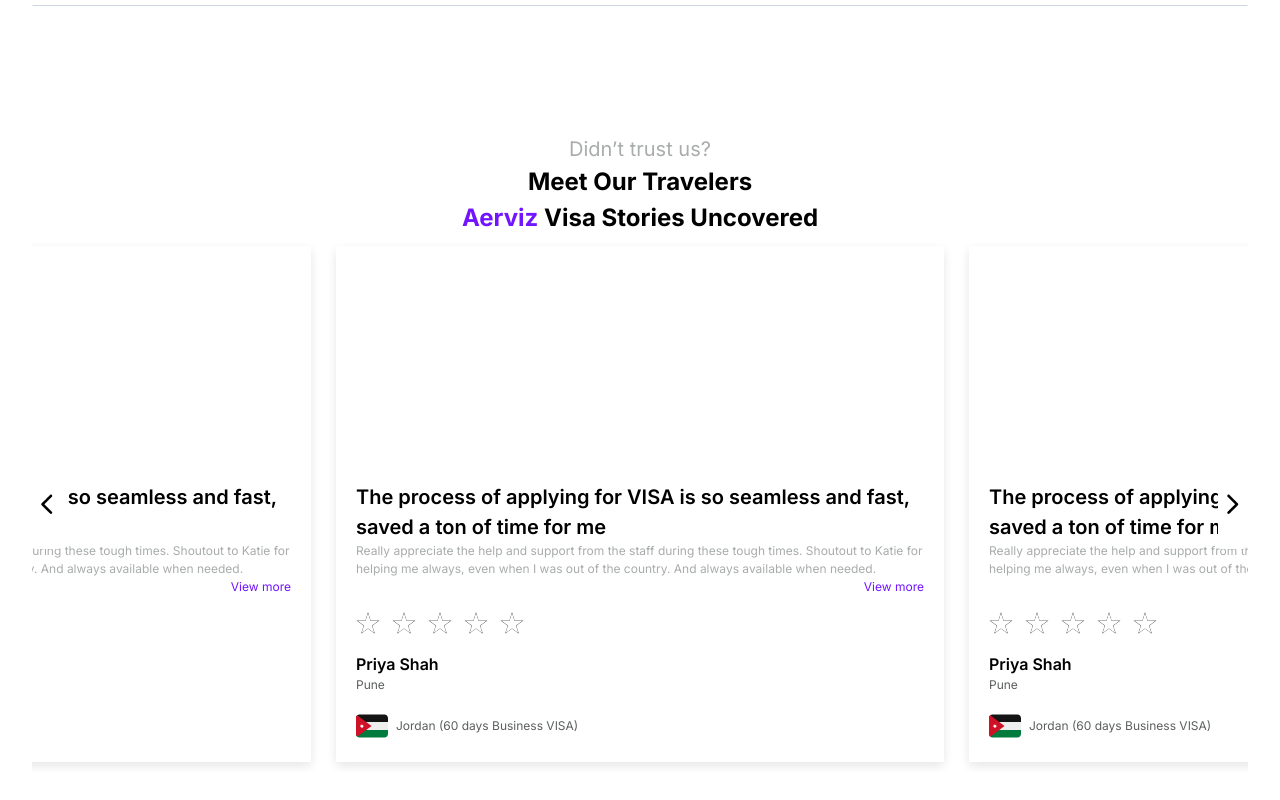
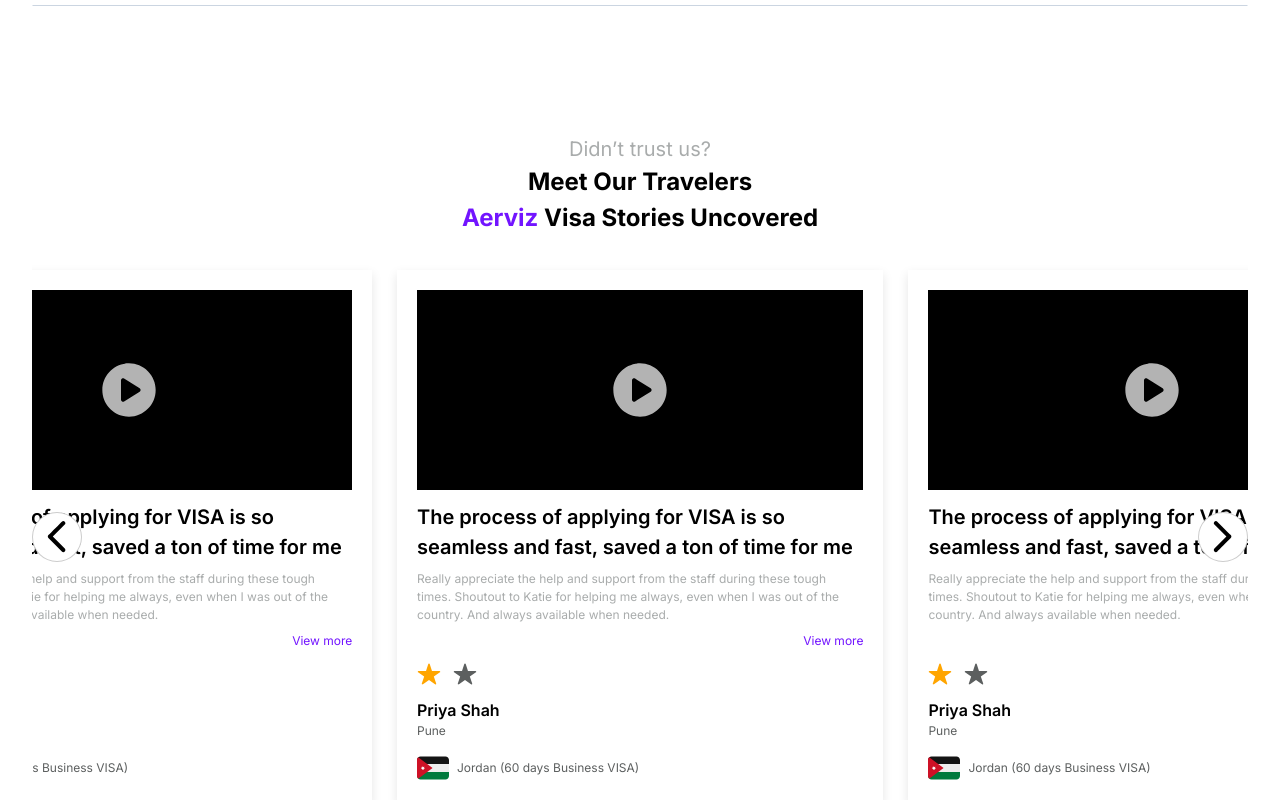
Before and after one commit to itseskimo/AerFlyt, a Next.js app in the folder client/: page / in a window 1280 px wide. Shown: the part 4300-5100 px from the top of the page. Built offline with nearby package versions, Linux system fonts and the light colour scheme.

Commit message:
slider rating changes

```diff
--- a/client/src/app/globals.css
+++ b/client/src/app/globals.css
@@ -45,9 +45,10 @@
     align-items: center;
     justify-content: center;
     cursor: pointer;
-    width: 30px;
-    height: 90px;
-    border-radius: 5px;
+    border: 1px solid #00000033    ;
+    width: 50px;
+    height: 50px;
+    border-radius: 50%;
     background-color: white;
   }
 
--- a/client/src/components/elements/carouselBtns/carouselBtns.jsx
+++ b/client/src/components/elements/carouselBtns/carouselBtns.jsx
@@ -11,6 +11,7 @@
           <path
             fill="currentColor"
             d="M355.66 11.354c13.793-13.805 36.208-13.805 50.001 0 13.785 13.804 13.785 36.238 0 50.034L201.22 266l204.442 204.61c13.785 13.805 13.785 36.239 0 50.044-13.793 13.796-36.208 13.796-50.002 0a5994246.277 5994246.277 0 0 0-229.332-229.454 35.065 35.065 0 0 1-10.326-25.126c0-9.2 3.393-18.26 10.326-25.2C172.192 194.973 332.731 34.31 355.66 11.354Z"
+            // M27.43,77.43l4.45-4.45L12.06,53.15H100v-6.3H12.06l19.82-19.82l-4.45-4.45L0,50L27.43,77.43z
           />
         </svg>
         {children}
--- a/client/src/components/sliders/reviewSlider.jsx
+++ b/client/src/components/sliders/reviewSlider.jsx
@@ -6,32 +6,6 @@
 
 
 const reviewSlider = () => {
-
-
-
-  const [stars, setStars] = useState([])
-
-
-
-  function starOperation(num) {
-    if (num > 1) {
-      const newStars = [];
-      for (let i = 1; i <= num; i++) {
-        newStars.push(i);
-      }
-      setStars(newStars);
-    } else if (stars.includes(num)) {
-      setStars(stars.filter((item) => item <= num));
-    } else {
-      setStars([...stars, num]);
-    }
-  }
-
-
-
-
-
-
 
   const [emblaRef, emblaApi] = useEmblaCarousel({ loop: true })
 
@@ -78,7 +52,7 @@
   return (
     <div className="my-8 " >
 
-      <div className='text-center'>
+      <div className='text-center pb-6'>
         <h4 className="text-[14px] md:text-[1.25rem]  text-[#A9ACAC]">Didn’t trust us?</h4>
         <h5 className="text-[14px] md:text-[1.5rem]  font-bold">Meet Our Travelers </h5>
         <h5 className="text-[14px] md:text-[1.5rem]   font-bold"> <span className='text-visaBlue'>Aerviz</span> Visa Stories Uncovered</h5>
@@ -88,12 +62,12 @@
         <div className="embla__container justify-between ">
 
           {
-            [0, 1, 2, 3, 4, 5].map((item,idx) => (
-              <section key={idx} className='embla__slide  mr-[15px] lg:mr-[25px]  my-[10px] shadow-reviewShadow w-[50%] h-[30%] p-5 flex flex-col gap-4'>
+            [0, 1, 2, 3, 4, 5].map((item, idx) => (
+              <section key={idx} className='embla__slide  mr-[15px] lg:mr-[25px]  my-[10px] shadow-reviewShadow w-[40%] min-w-[400px] h-[30%] p-5 flex flex-col gap-3'>
 
-                <div className='relative h-[12.5rem]'>
+                <div className='relative h-[12.5rem] bg-black'>
 
-                  <svg className='absolute top-[50%] left-[50%]  -translate-y-[50%] -translate-x-[50%]' xmlns="http://www.w3.org/2000/svg" width="65" height="64" viewBox="0 0 65 64" fill="none">
+                  <svg className='absolute cursor-pointer top-[50%] left-[50%]  -translate-y-[50%] -translate-x-[50%]' xmlns="http://www.w3.org/2000/svg" width="65" height="64" viewBox="0 0 65 64" fill="none">
                     <g opacity="0.7">
                       <path fillRule="evenodd" clipRule="evenodd" d="M5.83398 31.9997C5.83398 17.2721 17.7731 5.33301 32.5007 5.33301C39.5731 5.33301 46.3559 8.14253 51.3569 13.1435C56.3578 18.1445 59.1673 24.9273 59.1673 31.9997C59.1673 46.7273 47.2283 58.6664 32.5007 58.6664C17.7731 58.6664 5.83398 46.7273 5.83398 31.9997ZM27.6208 43.4131L43.1674 33.7064C43.7492 33.3338 44.1011 32.6906 44.1011 31.9997C44.1011 31.3089 43.7492 30.6656 43.1674 30.2931L27.5674 20.5864C26.953 20.199 26.1768 20.1752 25.5398 20.5241C24.9028 20.8731 24.505 21.54 24.5008 22.2664V41.7331C24.4922 42.4771 24.8973 43.1644 25.5524 43.5171C26.2075 43.8699 27.0043 43.8298 27.6208 43.4131Z" fill="white" />
                     </g>
@@ -101,20 +75,19 @@
 
                 </div>
 
-                <article>
+                <article className='flex flex-col gap-2'>
                   <p className='text-[1.25rem] font-semibold'>The process of applying for VISA is so seamless and fast, saved a ton of time for me</p>
-                  <p className='text-[#A9ACAC] text-[0.75rem]'>Really appreciate the help and support from the staff during these tough times. Shoutout to Katie for helping me always, even when I was out of the country. And always available when needed.</p>
+                  <p className='text-[#A9ACAC] text-[0.75rem] '>Really appreciate the help and support from the staff during these tough times. Shoutout to Katie for helping me always, even when I was out of the country. And always available when needed.</p>
                   <p className='text-right text-visaBlue text-[0.75rem]'>View more</p>
                 </article>
 
                 <div className='flex items-center gap-3'>
-                  {
-                    [1, 2, 3, 4, 5].map((num) => {
-                      return <div className='w-[24px] h-[24px] star bg-[#5C5F5F] star flex items-center justify-center'>
-                        <input className=' h-[22px] w-[22px] bg-[#5C5F5F] star' type='radio' id='starRadio' readOnly checked={stars.includes(num)} key={num} value={num} onClick={() => starOperation(num)} />
-                      </div>
-                    })
-                  }
+                  <svg xmlns="http://www.w3.org/2000/svg" width="24" height="24" viewBox="0 0 24 24" fill="none">
+                    <path d="M18.4687 22.4997C18.3109 22.5004 18.1568 22.4511 18.0286 22.3591L12 17.9885L5.97139 22.3591C5.84259 22.4525 5.68742 22.5026 5.52832 22.502C5.36921 22.5014 5.21441 22.4502 5.08629 22.3559C4.95818 22.2615 4.86339 22.1289 4.81563 21.9771C4.76787 21.8254 4.76961 21.6623 4.82061 21.5116L7.17186 14.5474L1.07811 10.3685C0.946113 10.2781 0.846491 10.1478 0.793797 9.99675C0.741103 9.84568 0.7381 9.68172 0.785225 9.52883C0.83235 9.37593 0.927135 9.24211 1.05573 9.14692C1.18432 9.05173 1.33999 9.00016 1.49998 8.99974H9.0178L11.2865 2.01771C11.3354 1.86697 11.4308 1.73558 11.559 1.6424C11.6871 1.54922 11.8415 1.49902 12 1.49902C12.1584 1.49902 12.3128 1.54922 12.441 1.6424C12.5692 1.73558 12.6645 1.86697 12.7134 2.01771L14.9822 9.00208H22.5C22.6602 9.002 22.8162 9.05322 22.9452 9.14823C23.0741 9.24323 23.1693 9.37704 23.2167 9.53005C23.2642 9.68307 23.2613 9.84724 23.2087 9.99854C23.1561 10.1498 23.0564 10.2803 22.9242 10.3708L16.8281 14.5474L19.178 21.5097C19.216 21.6225 19.2267 21.7426 19.2092 21.8603C19.1917 21.978 19.1464 22.0898 19.0771 22.1865C19.0078 22.2832 18.9165 22.3621 18.8107 22.4165C18.7049 22.471 18.5877 22.4995 18.4687 22.4997Z" fill="#FFA500" />
+                  </svg>
+                  <svg xmlns="http://www.w3.org/2000/svg" width="24" height="24" viewBox="0 0 24 24" fill="none">
+                    <path d="M18.4687 22.4997C18.3109 22.5004 18.1568 22.4511 18.0286 22.3591L12 17.9885L5.97139 22.3591C5.84259 22.4525 5.68742 22.5026 5.52832 22.502C5.36921 22.5014 5.21441 22.4502 5.08629 22.3559C4.95818 22.2615 4.86339 22.1289 4.81563 21.9771C4.76787 21.8254 4.76961 21.6623 4.82061 21.5116L7.17186 14.5474L1.07811 10.3685C0.946113 10.2781 0.846491 10.1478 0.793797 9.99675C0.741103 9.84568 0.7381 9.68172 0.785225 9.52883C0.83235 9.37593 0.927135 9.24211 1.05573 9.14692C1.18432 9.05173 1.33999 9.00016 1.49998 8.99974H9.0178L11.2865 2.01771C11.3354 1.86697 11.4308 1.73558 11.559 1.6424C11.6871 1.54922 11.8415 1.49902 12 1.49902C12.1584 1.49902 12.3128 1.54922 12.441 1.6424C12.5692 1.73558 12.6645 1.86697 12.7134 2.01771L14.9822 9.00208H22.5C22.6602 9.002 22.8162 9.05322 22.9452 9.14823C23.0741 9.24323 23.1693 9.37704 23.2167 9.53005C23.2642 9.68307 23.2613 9.84724 23.2087 9.99854C23.1561 10.1498 23.0564 10.2803 22.9242 10.3708L16.8281 14.5474L19.178 21.5097C19.216 21.6225 19.2267 21.7426 19.2092 21.8603C19.1917 21.978 19.1464 22.0898 19.0771 22.1865C19.0078 22.2832 18.9165 22.3621 18.8107 22.4165C18.7049 22.471 18.5877 22.4995 18.4687 22.4997Z" fill="#5C5F5F" />
+                  </svg>
                 </div>
 
                 <div>
```
